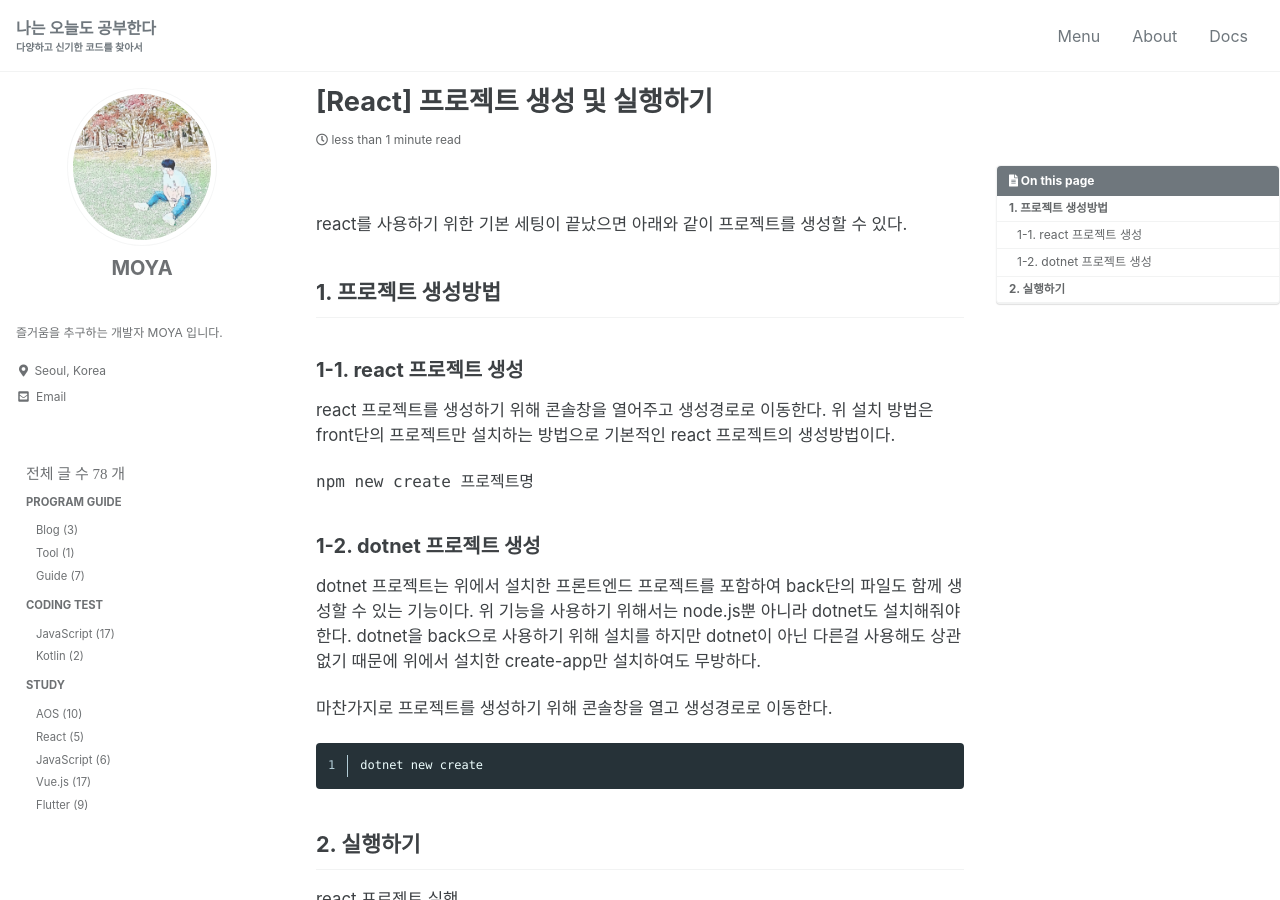
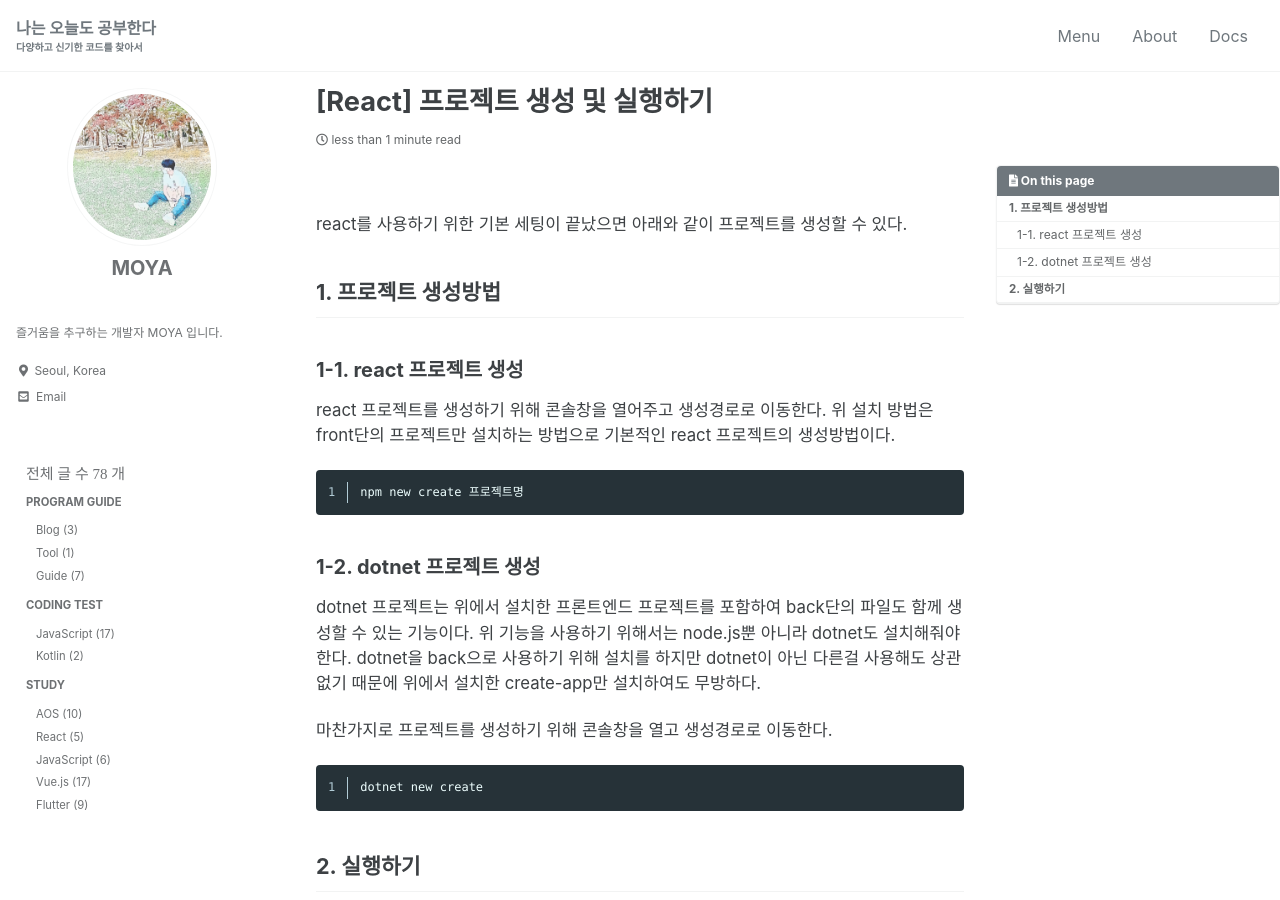
Before and after one commit to kdc7140/kdc7140.github.io, a Jekyll site: the page built from _posts/study/2022-03-12-react004.md, in a window 1280 px wide and 900 px high. Built offline with Jekyll 4.4.1, drawn with Linux system fonts in a browser that asks for light colours; cached includes are drawn as plain includes; some web fonts are replaced.

Commit message:
오타수정

````diff
--- a/_posts/study/2022-03-12-react004.md
+++ b/_posts/study/2022-03-12-react004.md
@@ -25,7 +25,7 @@ react를 사용하기 위한 기본 세팅이 끝났으면 아래와 같이 프
 react 프로젝트를 생성하기 위해 콘솔창을 열어주고 생성경로로 이동한다.
 위 설치 방법은 front단의 프로젝트만 설치하는 방법으로 기본적인 react 프로젝트의 생성방법이다.
 
-```pyhton
+```python
 npm new create 프로젝트명
 ```
 
````
